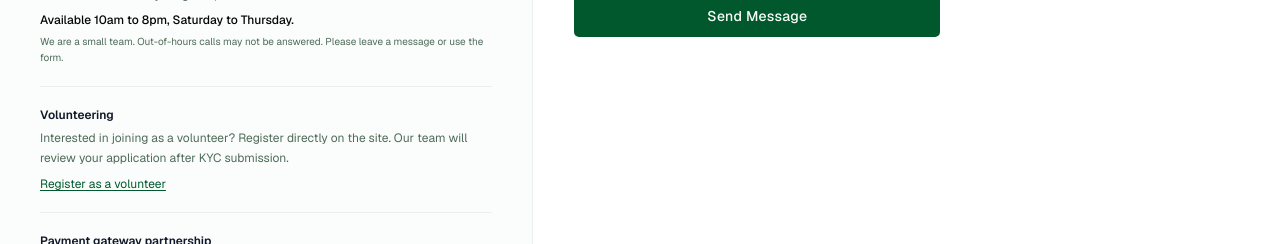
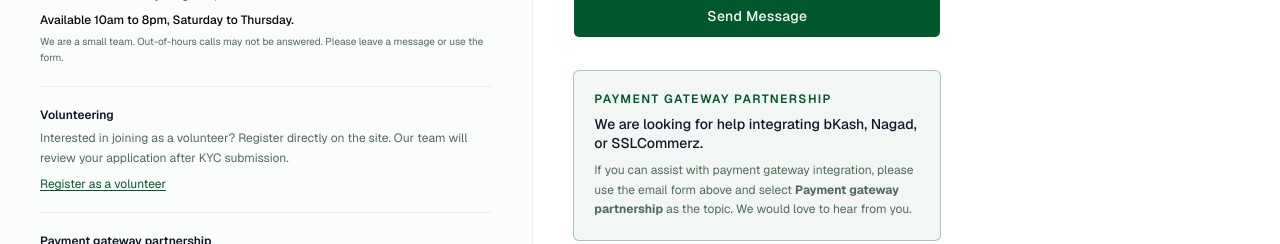
Before and after one commit to RAFSuNX/Amanat, a Next.js app: page /contact in a window 1280 px wide. Shown: the part 556-800 px from the top of the page. Built offline with nearby package versions, Linux system fonts and the light colour scheme.

Commit message:
Add payment gateway partnership banner below contact form

```diff
--- a/app/(public)/contact/contact-form.tsx
+++ b/app/(public)/contact/contact-form.tsx
@@ -106,6 +106,17 @@ export function ContactForm() {
           {loading ? "Sending..." : "Send Message"}
         </Button>
       </form>
+
+      {/* Payment gateway partnership banner */}
+      <div className="mt-8 border border-primary/30 rounded-lg p-5 bg-primary/5 flex flex-col gap-2">
+        <p className="text-xs font-semibold uppercase tracking-[0.12em] text-primary">Payment Gateway Partnership</p>
+        <p className="text-sm font-medium leading-snug">
+          We are looking for help integrating bKash, Nagad, or SSLCommerz.
+        </p>
+        <p className="text-xs text-muted-foreground leading-relaxed">
+          If you can assist with payment gateway integration, please use the email form above and select <strong>Payment gateway partnership</strong> as the topic. We would love to hear from you.
+        </p>
+      </div>
     </div>
   )
 }
```
